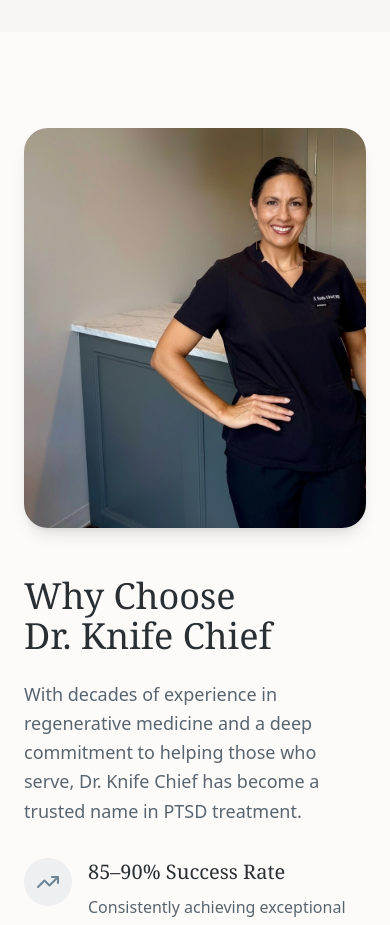
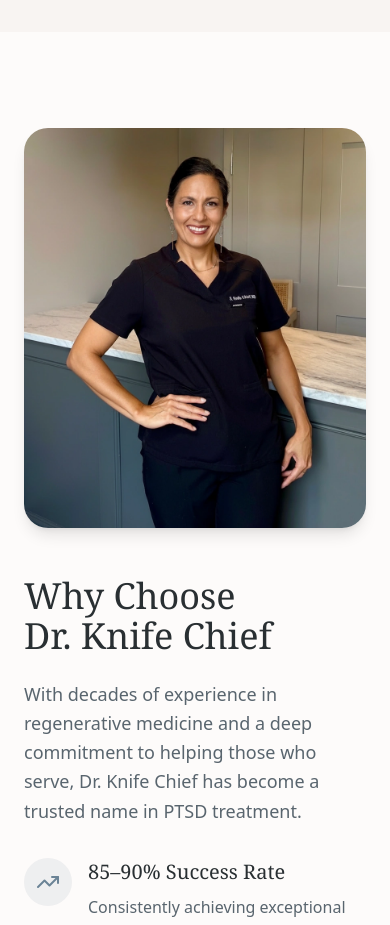
Before and after one commit to BenjaminDelShreve/sgi-ptsd-landing, a Next.js app: page / in a window 390 px wide. Shown: the part 3100-4025 px from the top of the page. Built offline with nearby package versions, Linux system fonts and the light colour scheme.

Commit message:
Fix Dr. Knife Chief image positioning for mobile - center her head on phone screens

```diff
--- a/app/page.tsx
+++ b/app/page.tsx
@@ -118,7 +118,7 @@ export default function Home() {
               <img
                 src="/sarah-knife-chief.png"
                 alt="Dr. Knife Chief"
-                className="w-full h-[400px] md:h-[600px] object-cover object-left md:object-center rounded-3xl shadow-lg"
+                className="w-full h-[400px] md:h-[600px] object-cover object-right md:object-center rounded-3xl shadow-lg"
               />
 
             </div>
```
